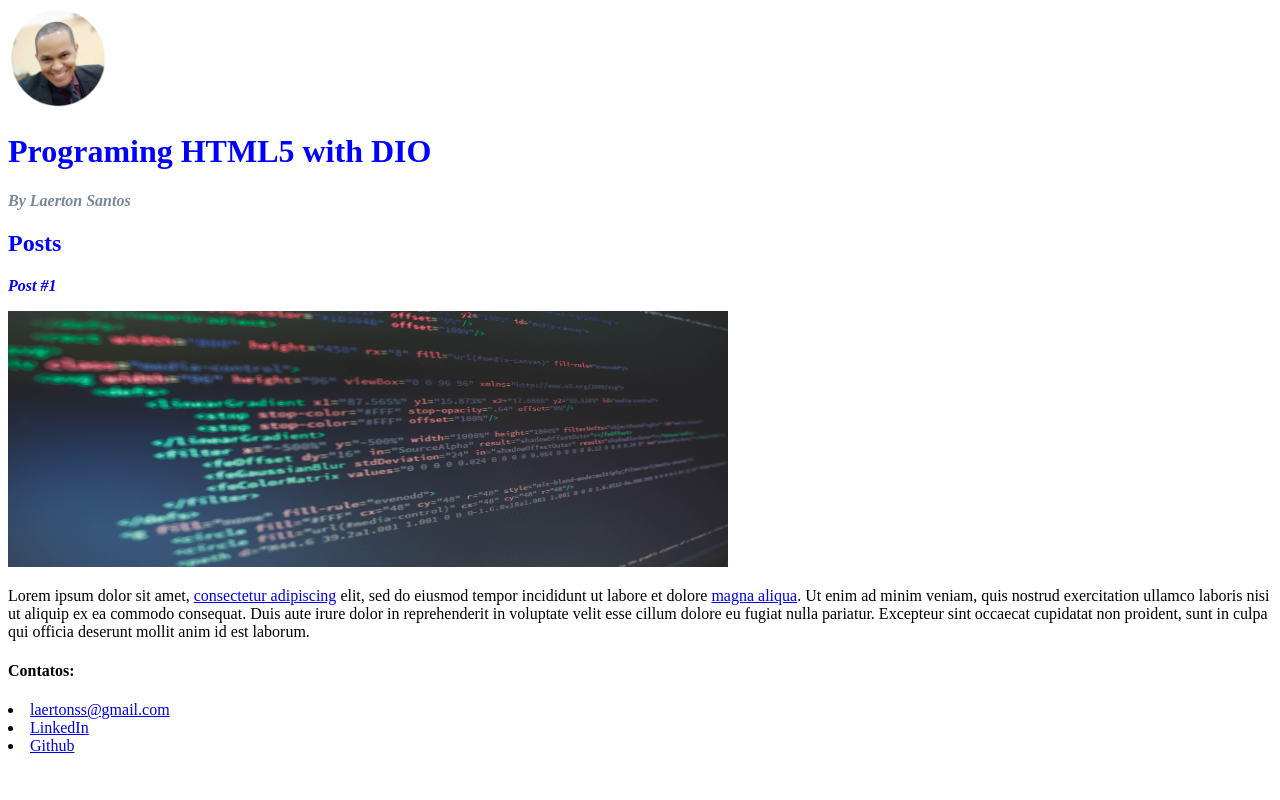
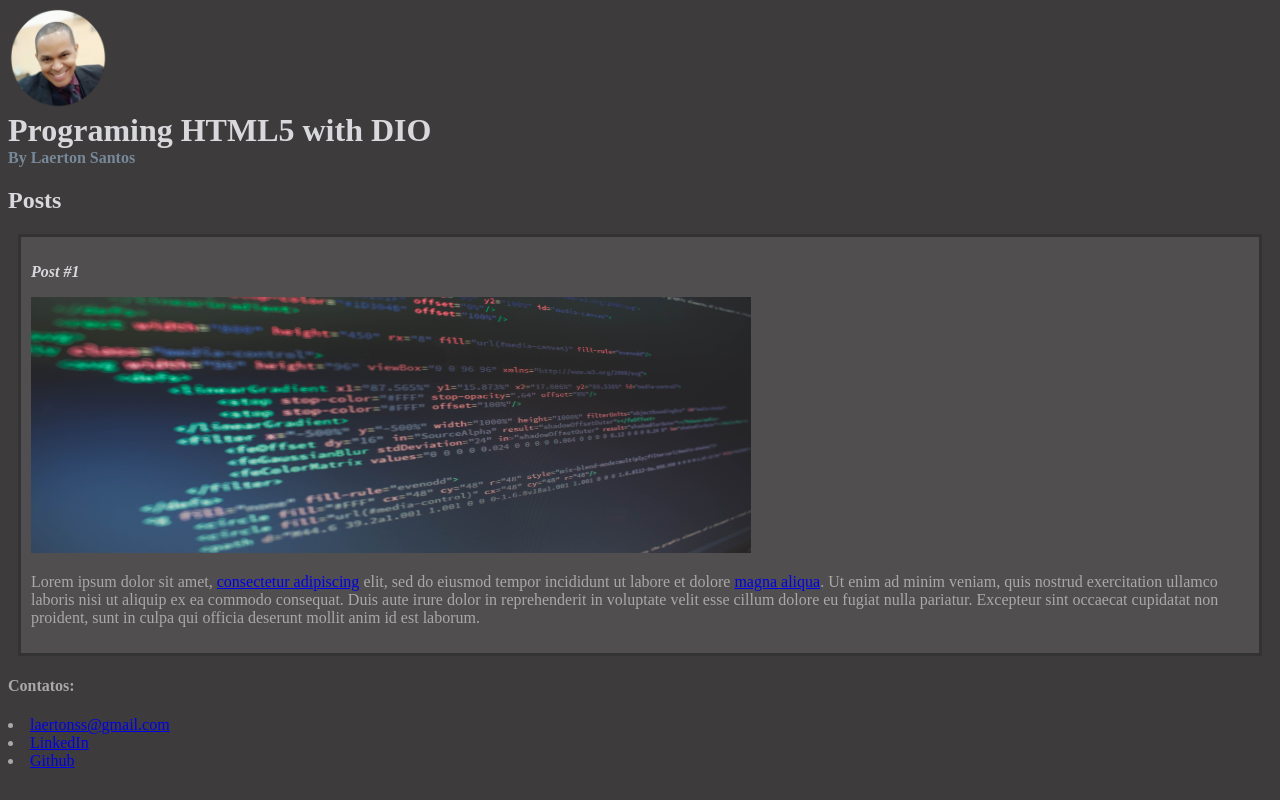
Before and after one commit to laertonss/HTML_Project, a plain HTML site: page index.html in a window 1280 px wide. Drawn offline with Linux system fonts and the light colour scheme.

Commit message:
Aula de CSS3

```diff
--- a/index.html
+++ b/index.html
@@ -7,25 +7,25 @@
     </head>
     <body>
         <header>
-            <img src="Perfil-foto-Laerton.png" alt="Ilustração do rosto de Laerton Santos" width="100" height="100">
-        <h1 id="title">Programing HTML5 with DIO</h1>
-        <p style="font-style: italic; color: lightslategray;"><strong>By Laerton Santos</strong></p>
+            <img src="Perfil-foto-Laerton.png" alt="Ilustração do rosto de Laerton Santos" width="100" height="100" >
+        <h1 id="title" style="padding: 0px; margin: 0px; border: 0px;">Programing HTML5 with DIO</h1>
+        <p style="font-style: normal; color: lightslategray; padding: 0px; margin: 0px; border: 0px;"><strong>By Laerton Santos</strong></p>
         </header>
         <section>
             <header>
                 <h2 class="subtitle">Posts</h2>
             </header>
-            <article>
+            <article class="post">
                 <header>
                     <h3 class="post_title">Post #1</h3>
                     <img src="htmlCode.jpg" alt="Imagem de editor de texto contendo código HTML" width="720" height="256">
                 </header>
-                <p>
+                <p style="color: darkgray">
                     Lorem ipsum dolor sit amet, <a href="https://www.linkedin.com/in/laertonsantos/" target="_blank">consectetur adipiscing</a> elit, sed do eiusmod tempor incididunt ut labore et dolore <a href="mailto:laertonss@gmail.com" target="_blank">magna aliqua</a>. Ut enim ad minim veniam, quis nostrud exercitation ullamco laboris nisi ut aliquip ex ea commodo consequat. Duis aute irure dolor in reprehenderit in voluptate velit esse cillum dolore eu fugiat nulla pariatur. Excepteur sint occaecat cupidatat non proident, sunt in culpa qui officia deserunt mollit anim id est laborum.
                 </p>
             </article>
         </section>
-        <footer>
+        <footer style="color: darkgray;">
             <h4>Contatos:</h4>
             <li>
                 <a href="mailto:laertonss@gmail.com" target="_blank">laertonss@gmail.com</a>
--- a/style.css
+++ b/style.css
@@ -1,8 +1,19 @@
+body {
+    background-color: rgb(61, 59, 59);
+}
+
 #title, .subtitle, .post_title{
-    color: blue;
+    color: rgb(217, 217, 221);
 }
 
 .post_title{
     font-size: 16px;
     font-style: italic;
 }
+
+.post {
+    background: rgb(80, 78, 78);
+    padding: 10px;
+    border: 3px solid rgb(51, 51, 51);
+    margin: 10px;
+}
```
